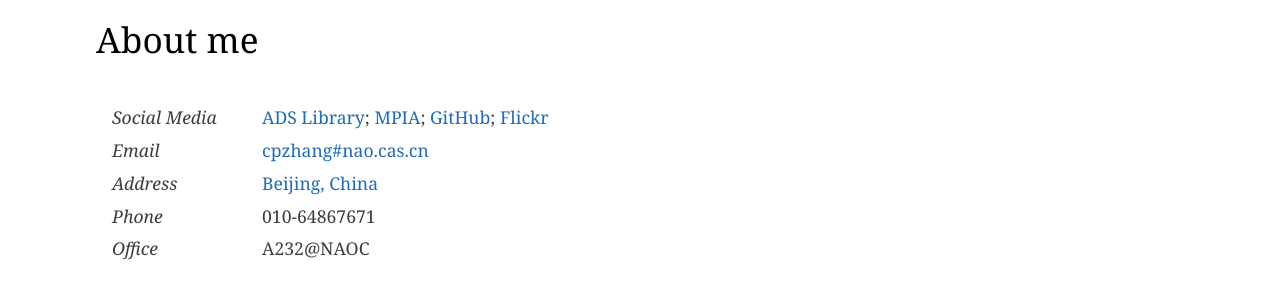
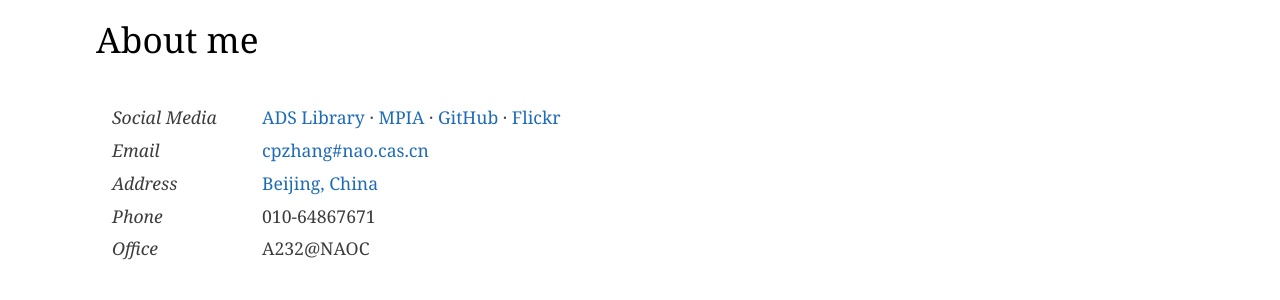
Before and after one commit to zcp521/zcp521.github.io, a Jekyll site: the page built from index.html, in a window 1280 px wide and 1400 px high, scrolled down 749 px. Shown: the part 155-455 px from the top of the window. Built offline with Jekyll 4.4.1, drawn with Linux system fonts in a browser that asks for light colours; the list of posts is cut into pages by our own code.

Commit message:
Update index.html

```diff
--- a/index.html
+++ b/index.html
@@ -35,35 +35,35 @@
 
 <p style="color: black; font-size: 200%; text-align: left;">About me</p>
 
-<table border="0">
+<table border="0" style="width: 100%; min-width: 750px;">
  	<tbody>
         <tr>
-            <td style="border: 0px solid #FFFFFF; padding: 0.2rem 1rem;"><em>Social Media</em></td>
+            <td style="border: 0px solid #FFFFFF; padding: 0.2rem 1rem; width: 150px;"><em>Social Media</em></td>
             <td style="border: 0px solid #FFFFFF; padding: 0.2rem 1rem;">
-                <a href="http://adsabs.harvard.edu/cgi-bin/nph-abs_connect?library&libname=zhang&libid=5a2d77bd55">ADS Library</a>;
-                <a href="http://www.mpia.de/person/54703/548744">MPIA</a>;
-                <a href="https://github.com/zcp521">GitHub</a>;
+                <a href="http://adsabs.harvard.edu/cgi-bin/nph-abs_connect?library&libname=zhang&libid=5a2d77bd55">ADS Library</a> &middot;
+                <a href="http://www.mpia.de/person/54703/548744">MPIA</a> &middot;
+                <a href="https://github.com/zcp521">GitHub</a> &middot;
                 <a href="https://www.flickr.com/photos/chuanpeng">Flickr</a>
             </td>
         </tr>
     	<tr>
-    	    <td style="border: 0px solid #FFFFFF; width: 150px; padding: 0.2rem 1rem;"><em>Email</em></td>
+    	    <td style="border: 0px solid #FFFFFF; padding: 0.2rem 1rem; width: 150px;"><em>Email</em></td>
     	    <td style="border: 0px solid #FFFFFF; padding: 0.2rem 1rem;">
             	<a href="mailto:cpzhang@nao.cas.cn">cpzhang#nao.cas.cn</a>
             </td>
     	</tr>
     	<tr>
-    	    <td style="border: 0px solid #FFFFFF; padding: 0.2rem 1rem;"><em>Address</em></td>
+    	    <td style="border: 0px solid #FFFFFF; padding: 0.2rem 1rem; width: 150px;"><em>Address</em></td>
     	    <td style="border: 0px solid #FFFFFF; padding: 0.2rem 1rem;">
     	    	<a href="https://goo.gl/maps/cU3t4AMEghu">Beijing, China</a>
     	    </td>
     	</tr>
     	<tr>
-    	    <td style="border: 0px solid #FFFFFF; padding: 0.2rem 1rem;"><em>Phone</em></td>
+    	    <td style="border: 0px solid #FFFFFF; padding: 0.2rem 1rem; width: 150px;"><em>Phone</em></td>
     	    <td style="border: 0px solid #FFFFFF; padding: 0.2rem 1rem;">010-64867671</td>
     	</tr>
     	<tr>
-    	    <td style="border: 0px solid #FFFFFF; padding: 0.2rem 1rem;"><em>Office</em></td>
+    	    <td style="border: 0px solid #FFFFFF; padding: 0.2rem 1rem; width: 150px;"><em>Office</em></td>
     	    <td style="border: 0px solid #FFFFFF; padding: 0.2rem 1rem;">A232@NAOC</td>
     	</tr>
     </tbody>
@@ -94,30 +94,30 @@
 
 <p style="color: black; font-size: 200%; text-align: left;">Astro links</p>
 
-<table border="0">
+<table border="0" style="width: 100%; min-width: 750px;">
  	<tbody>
         <tr>
-            <td style="border: 0px solid #FFFFFF; padding: 0.2rem 1rem;"><em>Astro tools</em></td>
+            <td style="border: 0px solid #FFFFFF; padding: 0.2rem 1rem; width: 150px;"><em>Astro tools</em></td>
             <td style="border: 0px solid #FFFFFF; padding: 0.2rem 1rem;">
-                <a href="http://www.cadc-ccda.hia-iha.nrc-cnrc.gc.ca/en/meetings/">Astronomy Meetings</a>;
-                <a href="http://adsabs.harvard.edu/abstract_service.html">ADS</a>;
-                <a href="https://skyview.gsfc.nasa.gov/current/cgi/query.pl">SkyView</a>;
-                <a href="http://www.ita.uni-heidelberg.de/~dullemond/software/radmc-3d/">RADMC-3D</a>;
-                <a href="http://www.ast.cam.ac.uk/~juhasz/radmc3dpy.html">radmc3dPy</a>;
+                <a href="http://www.cadc-ccda.hia-iha.nrc-cnrc.gc.ca/en/meetings/">Astronomy Meetings</a> &middot;
+                <a href="http://adsabs.harvard.edu/abstract_service.html">ADS</a> &middot;
+                <a href="https://skyview.gsfc.nasa.gov/current/cgi/query.pl">SkyView</a> &middot;
+                <a href="http://www.ita.uni-heidelberg.de/~dullemond/software/radmc-3d/">RADMC-3D</a> &middot;
+                <a href="http://www.ast.cam.ac.uk/~juhasz/radmc3dpy.html">radmc3dPy</a> &middot;
                 <a href="http://simbad.u-strasbg.fr/simbad/">Simbad</a>
             </td>
         </tr>
     	<tr>
-    	    <td style="border: 0px solid #FFFFFF; width: 150px; padding: 0.2rem 1rem;"><em>Observatories</em></td>
+    	    <td style="border: 0px solid #FFFFFF; padding: 0.2rem 1rem; width: 150px;"><em>Observatories</em></td>
             <td style="border: 0px solid #FFFFFF; padding: 0.2rem 1rem;">
-                <a href="http://www.mpia.de/FEROS/feros.html">FEROS</a>;
-                <a href="http://www.mpia.de">MPIA</a>;
-                <a href="http://www.iram-institute.org/">IRAM</a>;
+                <a href="http://www.mpia.de/FEROS/feros.html">FEROS</a> &middot;
+                <a href="http://www.mpia.de">MPIA</a> &middot;
+                <a href="http://www.iram-institute.org/">IRAM</a> &middot;
                 <a href="http://www.narrabri.atnf.csiro.au/">ATCA</a>
             </td>
     	</tr>
     	<tr>
-    	    <td style="border: 0px solid #FFFFFF; width: 150px; padding: 0.2rem 1rem;"><em>Friends' pages</em></td>
+    	    <td style="border: 0px solid #FFFFFF; padding: 0.2rem 1rem; width: 150px;"><em>Friends' pages</em></td>
             <td style="border: 0px solid #FFFFFF; padding: 0.2rem 1rem;">
                 <a href="https://yuanjinghua.github.io/">Jinghua Yuan</a> &middot;
                 <a href="https://gxli.github.io/personal/">Guang-Xing Li</a> &middot;
```
